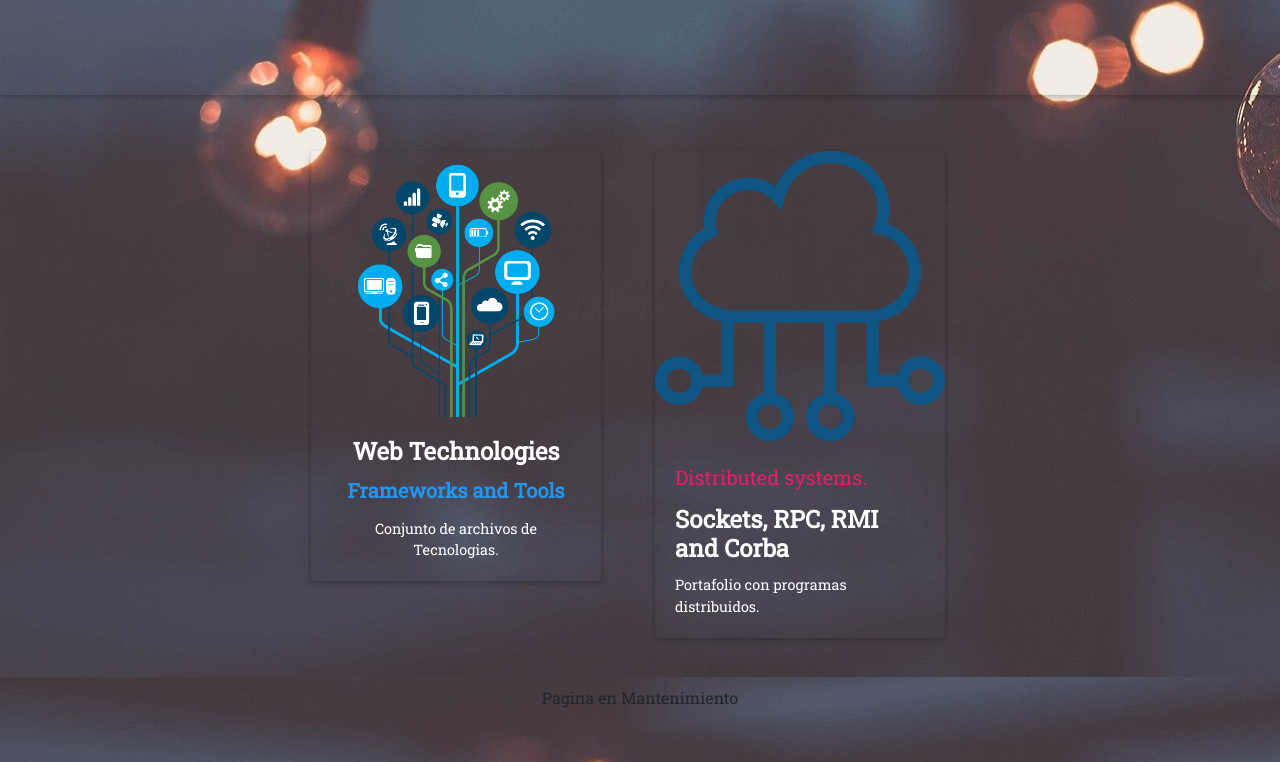
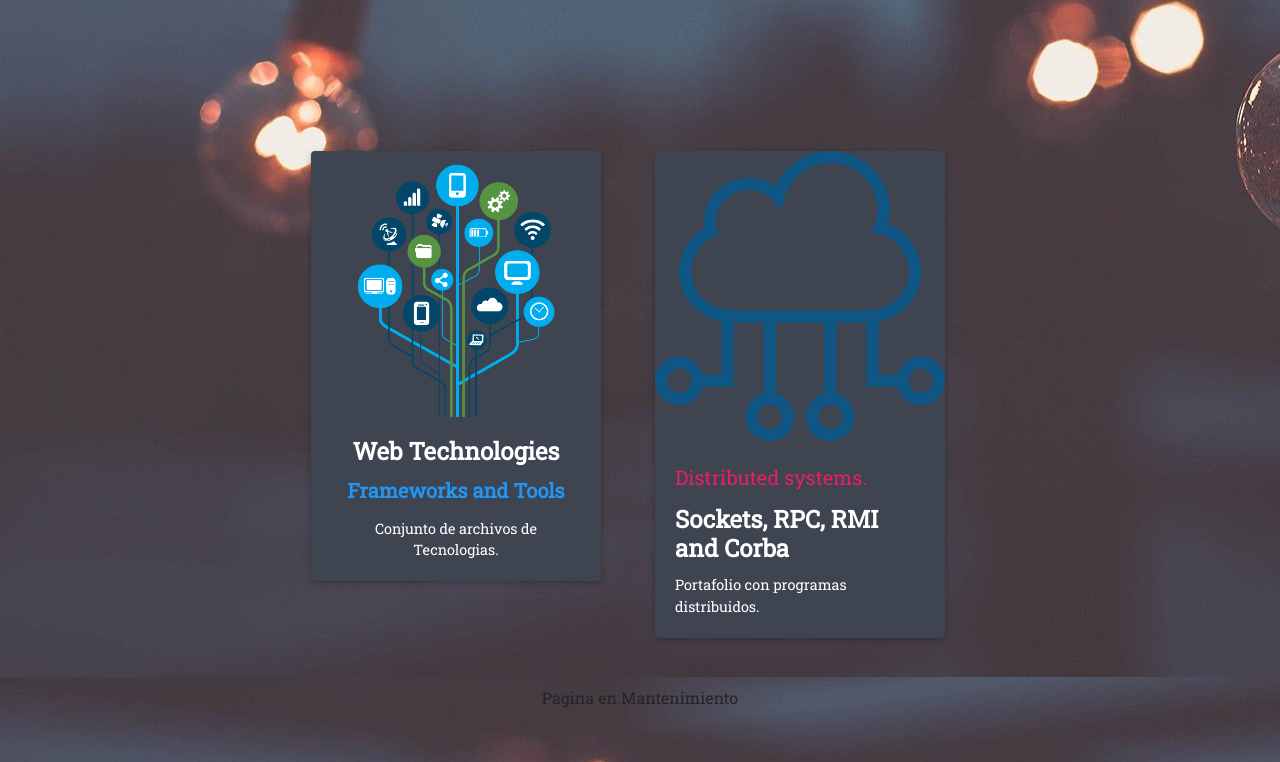
Before and after one commit to camvaz/camvaz.github.io, a plain HTML site: page index.html in a window 1280 px wide. Shown: the part 403-1165 px from the top of the page. Drawn offline with Linux system fonts and the light colour scheme; a script that the page names is missing.

Commit message:
fullbgicon2

```diff
--- a/index.html
+++ b/index.html
@@ -56,7 +56,7 @@
     </div>
   </div>
   <br>
-  <div class="jumbotron card card-image animated fadeIn" style="background:none;" >
+  <div class="jumbotron card card-image animated fadeIn border-0" style="background:none;" >
     <div class="text-white text-center my-5">
       <div>
         <h2 class="card-title h1-responsive pt-3 mb-5 font-bold"><strong>Victor Manuel Campos Vazquez</strong></h2>
@@ -69,9 +69,9 @@
 
   <div class="container-fluid animated fadeInUp slow" >
     <div class="row justify-content-center">
-      <div class="col-sm-3 my-4" >
+      <div class="col-sm-3 my-4 " >
 
-        <div class="card card-cascade wider "style=" background:none;">
+          <div class="card card-cascade wider stylish-color-dark ">
 
             <!-- Card image -->
             <div class="view view-cascade overlay">
@@ -83,7 +83,7 @@
 
 
             <!-- Card content -->
-          <div class="card-body card-body-cascade text-center">
+            <div class="card-body card-body-cascade text-center" >
 
               <!-- Title -->
               <h4 class="card-title text-white"><strong>Web Technologies</strong></h4>
@@ -97,10 +97,10 @@
 
           </div>
       </div>
-      <div class="col-sm-3 mx-4 my-4">
+      <div class="col-sm-3 mx-4 my-4" >
 
         <!-- Card Narrower -->
-        <div class="card card-cascade narrower" style=" background:none;">
+        <div class="card card-cascade narrower stylish-color-dark " >
 
           <!-- Card image -->
           <div class="view view-cascade overlay">
```
Lines whose indentation alone changed are shown as unchanged.
